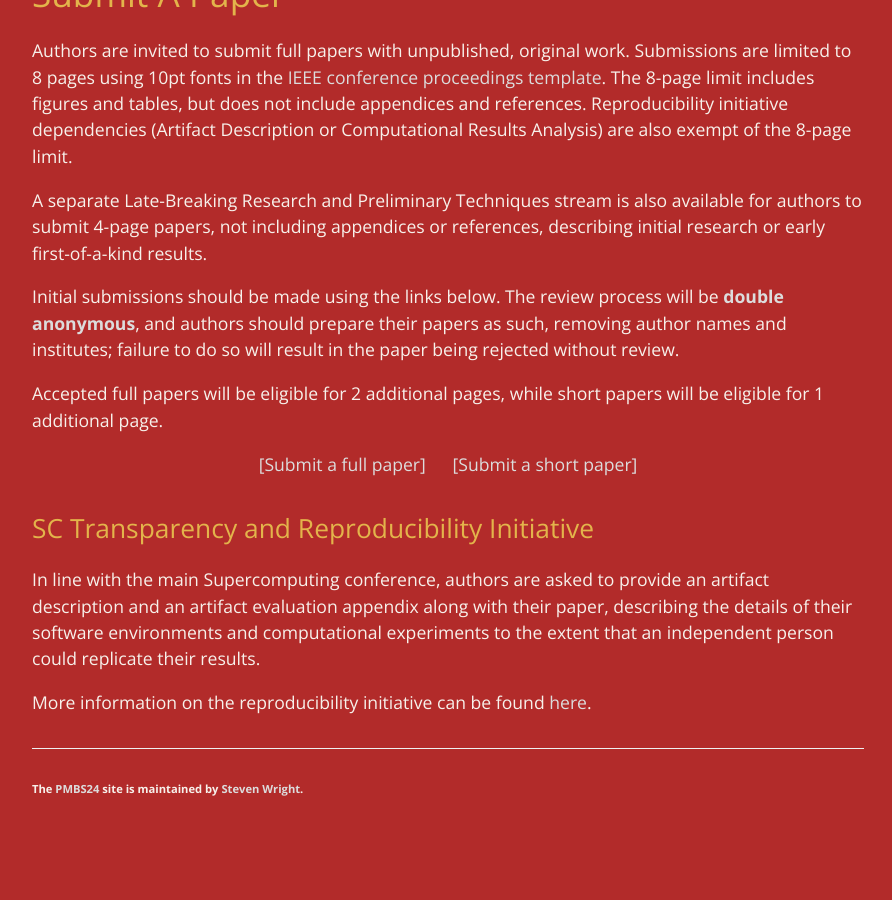
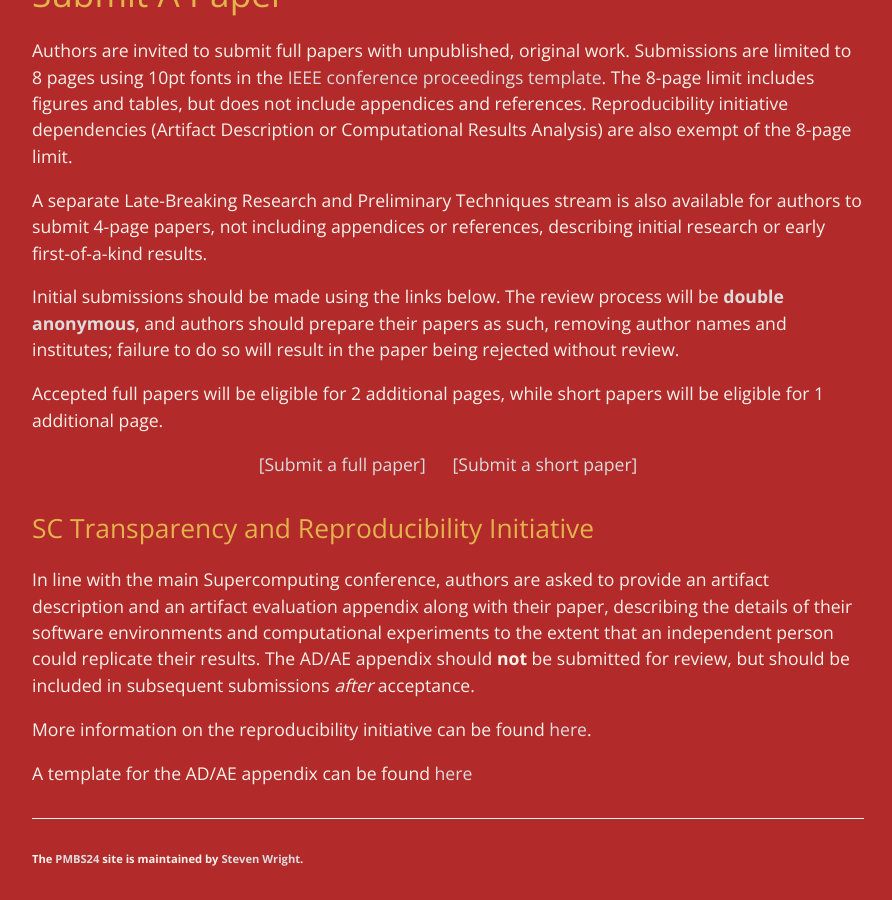
Before and after one commit to pmbs-workshop/pmbs-workshop.github.io, a Jekyll site: the page built from submit.markdown, in a window 1280 px wide and 900 px high, scrolled down 676 px. Shown: the whole window, without its empty margins (192-1084 px from the left). Built offline with Jekyll 4.4.1, drawn with Linux system fonts in a browser that asks for light colours; before the commit the page ends 1506 px from its top, so only the background shows below that.

Commit message:
updates submission page with more AD info

```diff
--- a/submit.markdown
+++ b/submit.markdown
@@ -30,9 +30,11 @@ SC Transparency and Reproducibility Initiative
 In line with the main Supercomputing conference, authors are asked to provide an artifact description and an artifact evaluation
 appendix along with their paper, describing the details of their software environments and computational experiments to the
 extent that an independent person could replicate their results.
+The AD/AE appendix should **not** be submitted for review, but should be included in subsequent submissions _after_ acceptance.
 
 More information on the reproducibility initiative can be found [here](https://sc24.supercomputing.org/program/papers/reproducibility-initiative/).
 
+A template for the AD/AE appendix can be found [here](https://github.com/hunsa/sc24-repro/blob/main/for-paper-authors/sc24_ad_ae_template.pdf)
 
 [//]: Journal Special Issue
 [//]: ---------------------
```
